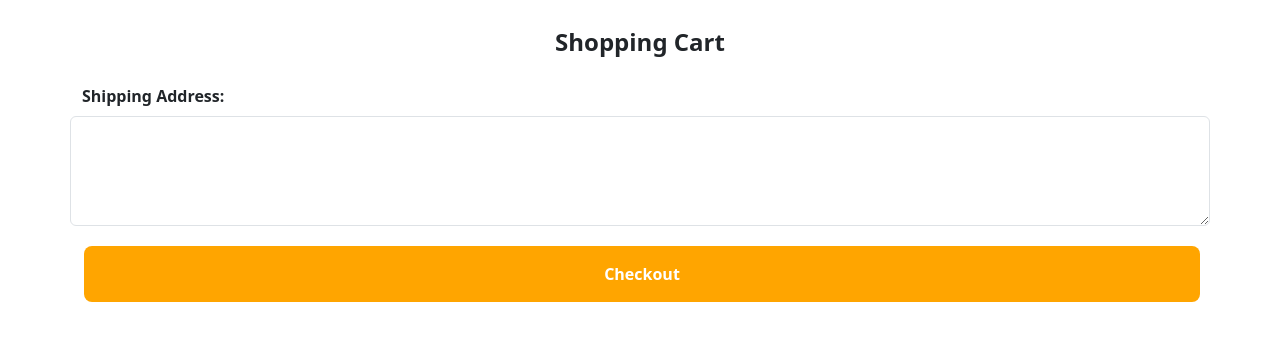
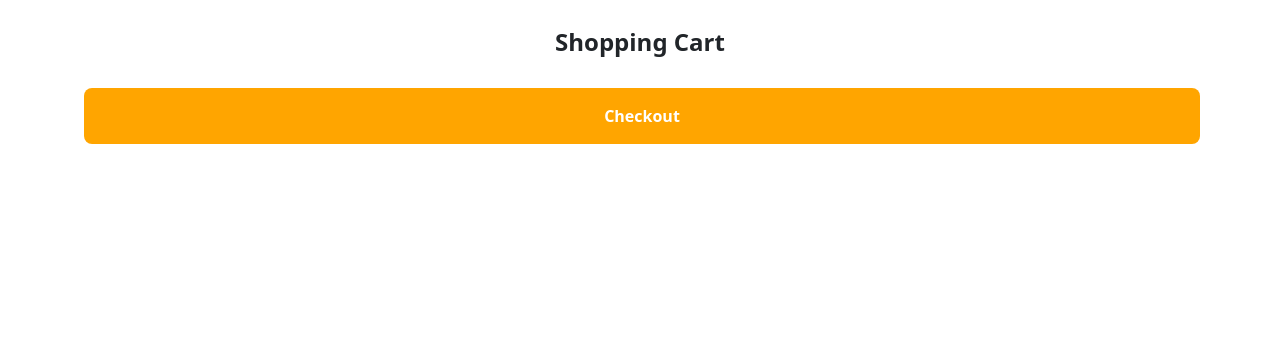
Before and after one commit to BeeeeenY/VintageCarParts, a Flask app: page /cart in a window 1280 px wide. Shown: the part 103-444 px from the top of the page. Run offline with Flask 3, Linux system fonts and the light colour scheme; parts of the project's set-up code (start-up, migrations or seed data) failed here and were passed over; some libraries are stand-ins or nearby versions.

Commit message:
Update cart.html

```diff
--- a/templates/cart.html
+++ b/templates/cart.html
@@ -149,12 +149,6 @@
             <div style="font-weight: bolder; font-size: x-large; text-align: center;">Shopping Cart</div>
         </div>
         <div id="cart-items" class="row"></div></br>
-
-        <div class="mb-3 row">
-            <label for="description" class="form-label">Shipping Address:</label>
-            <textarea id="description" name="Description" class="form-control" rows="4"></textarea>
-        </div>
-
     <button id="checkout-button" class="checkout button">Checkout</button>
 
     <!-- Pop-up Box -->
```
